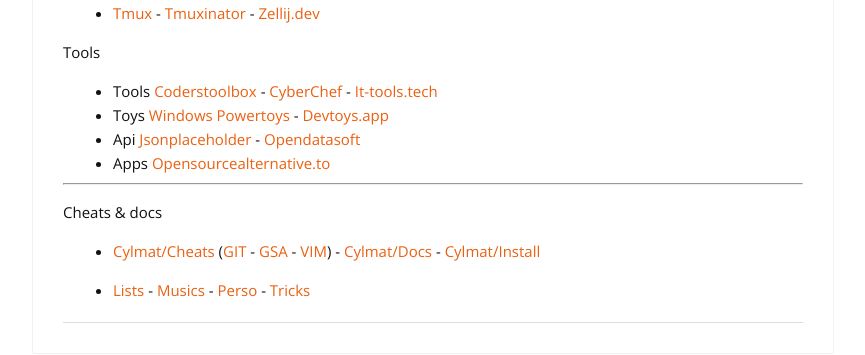
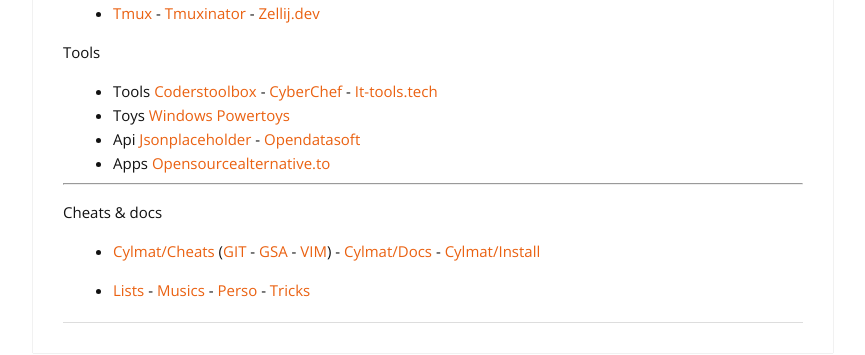
Before and after one commit to cylmat/cylmat.github.io, a Jekyll site: the page built from _pages/USEFUL.md, in a window 1280 px wide and 900 px high, scrolled down 2374 px. Shown: the part 439-794 px from the top of the window, without its empty margins (207-1072 px from the left). Built offline with Jekyll 4.4.1, drawn with Linux system fonts in a browser that asks for light colours; nearby versions of some CDN libraries.

Commit message:
Update USEFUL.md

```diff
--- a/_pages/USEFUL.md
+++ b/_pages/USEFUL.md
@@ -118,7 +118,7 @@
 
 Tools
 * Tools [Coderstoolbox](https://coderstoolbox.online) - [CyberChef](https://gchq.github.io/CyberChef) - [It-tools.tech](https://it-tools.tech)
-* Toys [Windows Powertoys](https://learn.microsoft.com/en-us/windows/powertoys) - [Devtoys.app](https://devtoys.app)
+* Toys [Windows Powertoys](https://learn.microsoft.com/en-us/windows/powertoys)
 - Api [Jsonplaceholder](https://jsonplaceholder.typicode.com/users) - [Opendatasoft](https://data.opendatasoft.com/api/explore/v2.1/console)
 - Apps [Opensourcealternative.to](https://www.opensourcealternative.to)
 
```
